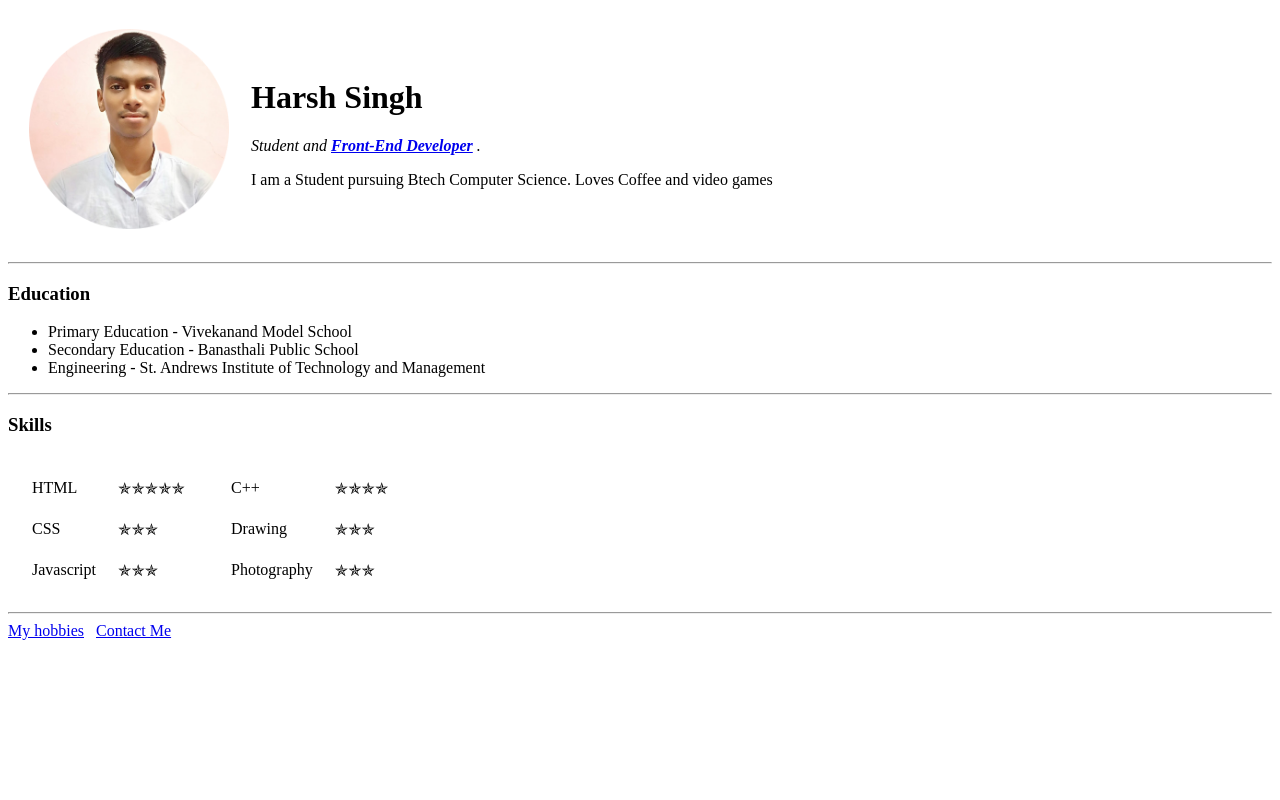
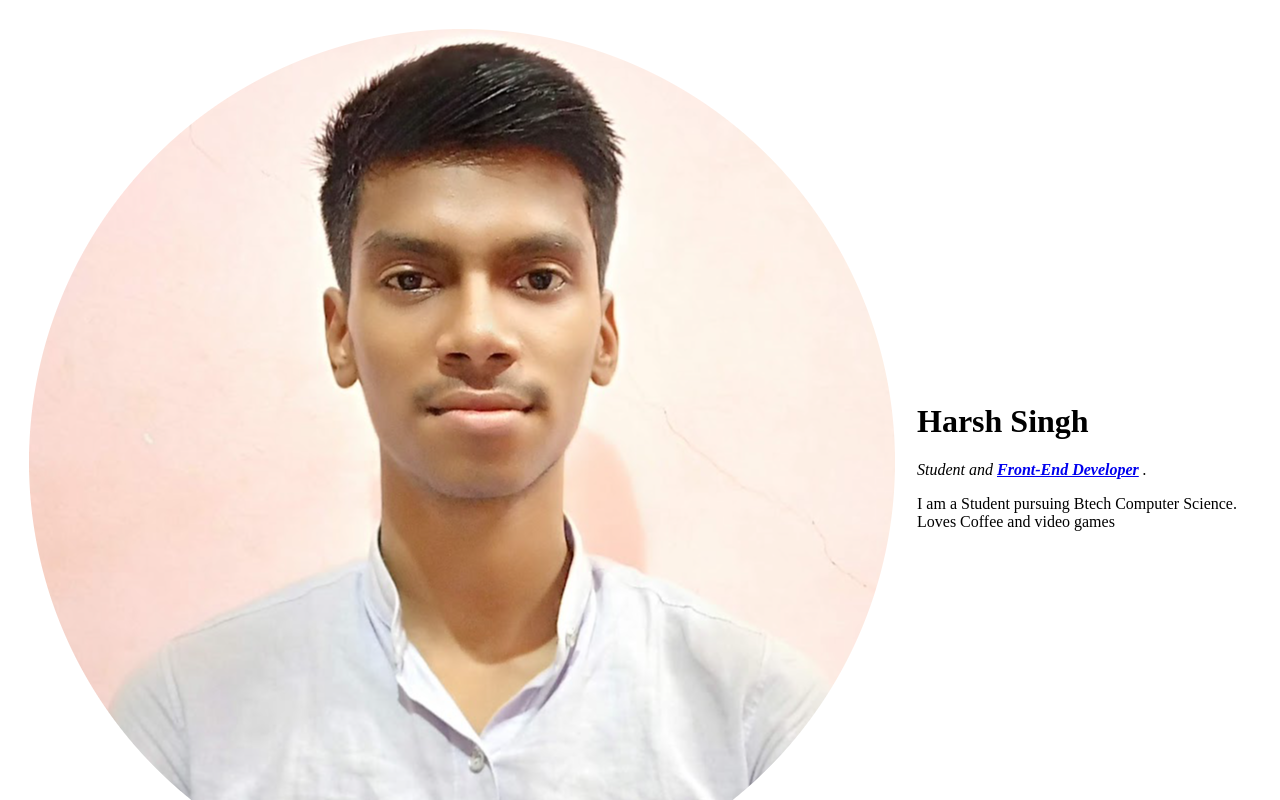
Before and after one commit to Himuu14/PersonalSite, a plain HTML site: page index.html in a window 1280 px wide. Shown: the top 800 px of the page. Drawn offline with Linux system fonts and the light colour scheme.

Commit message:
Update index.html

```diff
--- a/index.html
+++ b/index.html
@@ -9,7 +9,7 @@
 <body>
     <table cellspacing="20px" >
         <tr>
-            <td><img src="/images/harsh-modified.png" alt="Harsh" width="200vw" height="200vh"></td>
+            <td><img src="/images/harsh-modified.png" alt="Harsh" ></td>
             <td>
                 <h1>Harsh Singh</h1>
                 <p><em>Student and <strong><a href="https://frontendmasters.com/books/front-end-handbook/2018/what-is-a-FD.html" target="blank">Front-End Developer</a> </strong>.</em></p>
```
